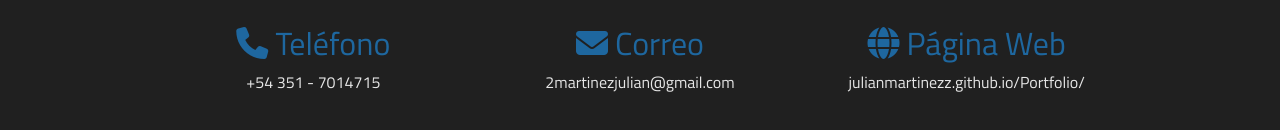
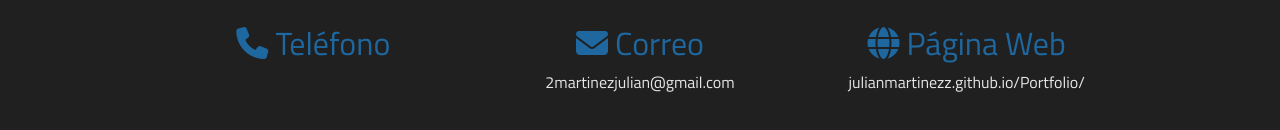
Before and after one commit to JulianMartinezz/Portfolio, a plain HTML site: page index.html in a window 1280 px wide. Shown: the part 2725-2855 px from the top of the page. Drawn offline with nearby package versions, Linux system fonts and the light colour scheme.

Commit message:
Update index.html

```diff
--- a/index.html
+++ b/index.html
@@ -258,7 +258,7 @@
                     <h2>
                         <i class="fa-solid fa-phone"></i> Teléfono
                     </h2>
-                    <span class="info-contacto">+54 351 - 7014715</span>
+                    <span class="info-contacto"></span>
                 </div>
                 <div class="col">
                     <h2>
```
